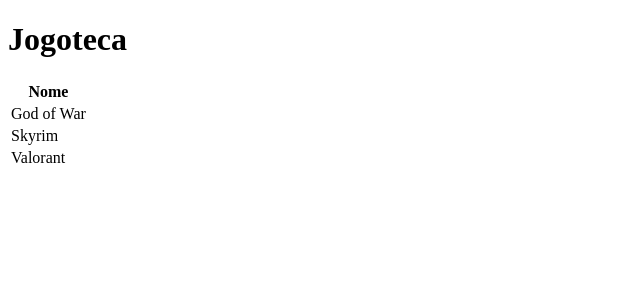
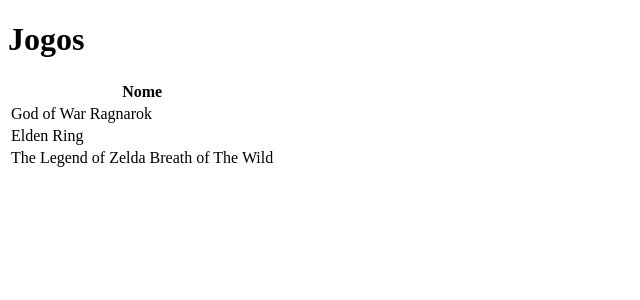
Before and after one commit to JoaoVictorSou/jogoteca-webapp, a Flask app: page / in a window 1280 px wide. Shown: the top 300 px of the page, without its empty margins (0-640 px from the left). Run offline with Flask 2, Linux system fonts and the light colour scheme.

Commit message:
render games sever side

```diff
--- a/main.py
+++ b/main.py
@@ -7,7 +7,13 @@
 
 @app.route('/')
 def homepage():
-    return render_template("list.html")
+    lista_jogos = [
+        "God of War Ragnarok",
+        "Elden Ring",
+        "The Legend of Zelda Breath of The Wild"
+    ]
+
+    return render_template("list.html", titulo = 'Jogos', jogos = lista_jogos)
 
 if __name__ == "__main__":
     app.run(host = '127.0.0.1', port=8080)
--- a/templates/list.html
+++ b/templates/list.html
@@ -8,7 +8,7 @@
   <body>
     <div class="container">
         <div class="page-header">
-            <h1>Jogoteca</h1>
+            <h1>{{ titulo }}</h1>
         </div>
         <table class="table table-striped table-responsive table-bordered">
             <thead class="thead-default">
@@ -17,15 +17,11 @@
                 </tr>
             </thead>
             <tbody>
+                {% for jogo in jogos: %}
                 <tr>
-                    <td>God of War</td>
+                    <td>{{ jogo }}</td>
                 </tr>
-                <tr>
-                    <td>Skyrim</td>
-                </tr>
-                <tr>
-                    <td>Valorant</td>
-                </tr>
+                {% endfor %}
             </tbody>
         </table>
     </div>
```
